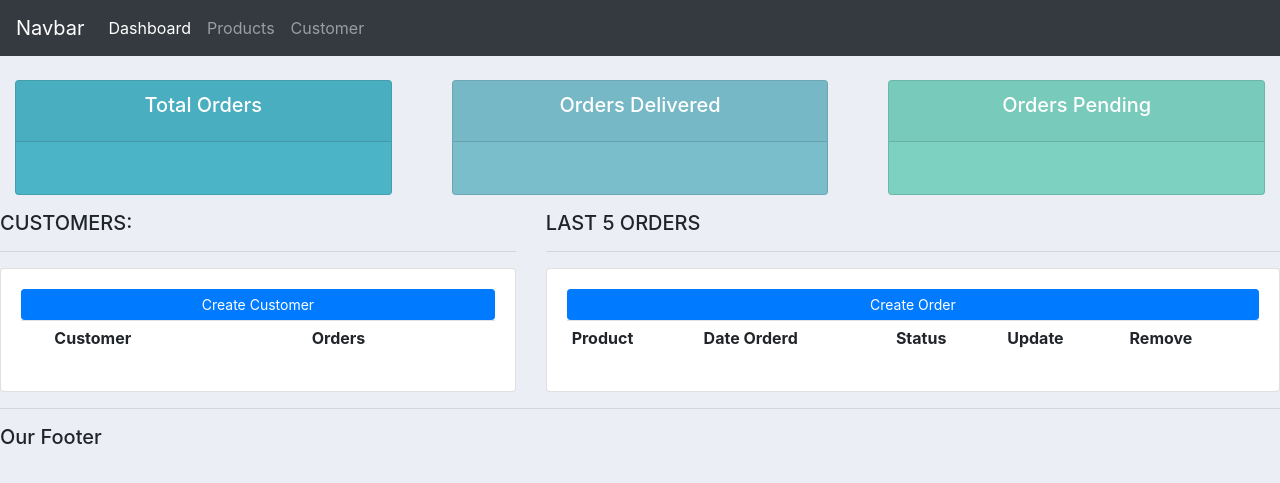
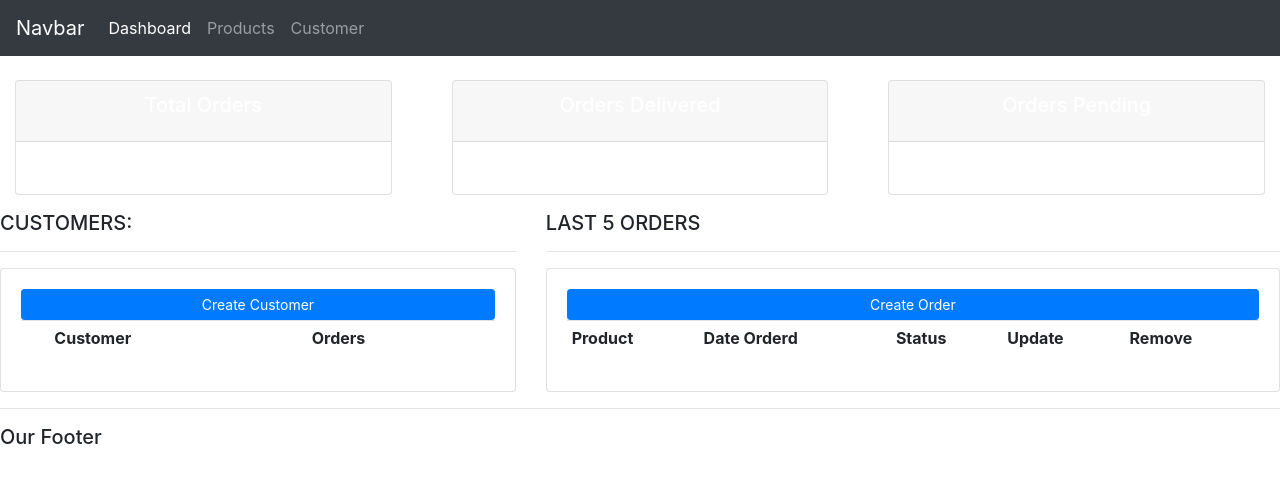
Before and after one commit to EdmondEhimare/crm, a Django app: page / in a window 1280 px wide. Shown: the top 483 px of the page. Run offline with Django 3.2, Linux system fonts and the light colour scheme; lists and menus that the app fills with data are empty; some libraries are stand-ins or nearby versions.

```diff
--- a/accounts/templates/accounts/main.html
+++ b/accounts/templates/accounts/main.html
@@ -4,28 +4,6 @@
     <title>CRM</title>
     <link rel="stylesheet" href="https://stackpath.bootstrapcdn.com/bootstrap/4.3.1/css/bootstrap.min.css" integrity="sha384-ggOyR0iXCbMQv3Xipma34MD+dH/1fQ784/j6cY/iJTQUOhcWr7x9JvoRxT2MZw1T" crossorigin="anonymous">
 
-    <style>
-        #logo{
-        }
-
-        body{
-            background-color: #ebeff5;
-        }
-
-
-        #total-orders{
-            background-color: #4cb4c7;
-        }
-
-
-        #orders-delivered{
-            background-color: #7abecc;
-        }
-
-        #orders-pending{
-            background-color: #7CD1C0;
-        }
-    </style>
 </head>
 <body>
     {% include 'accounts/navbar.html' %}
```
